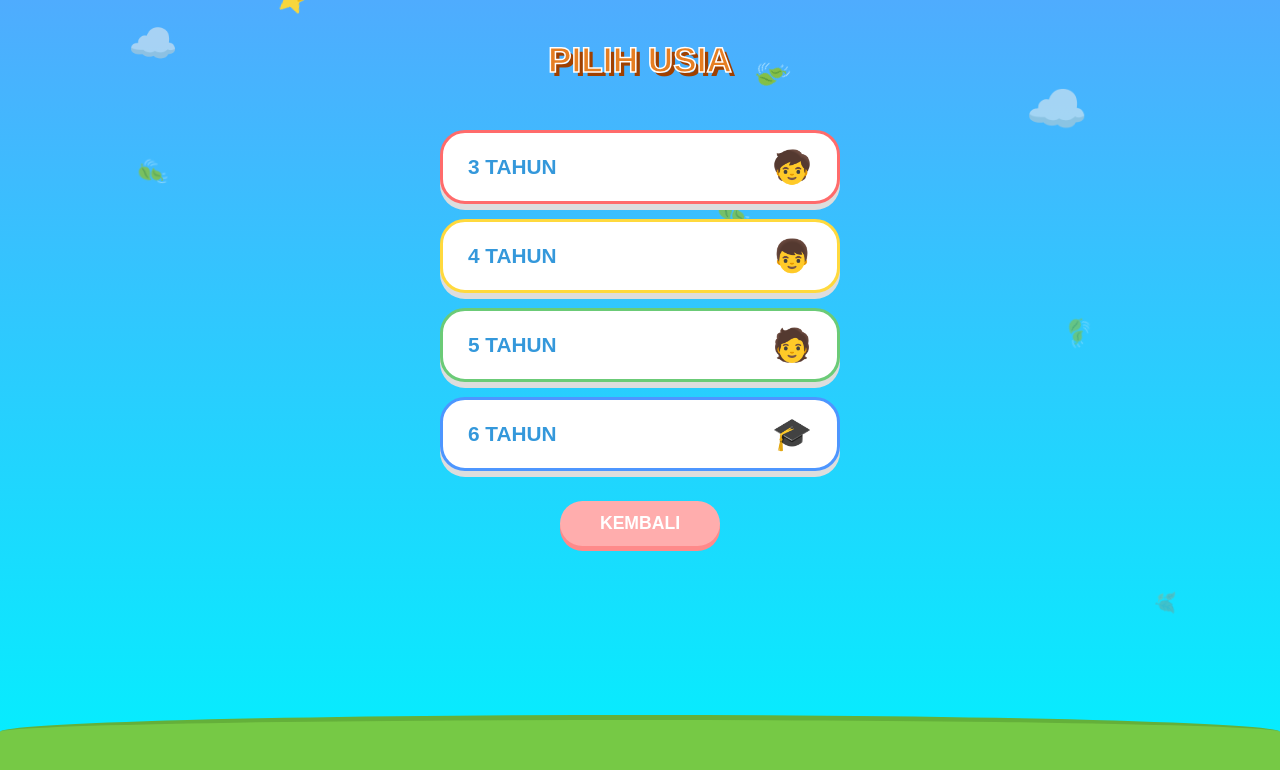
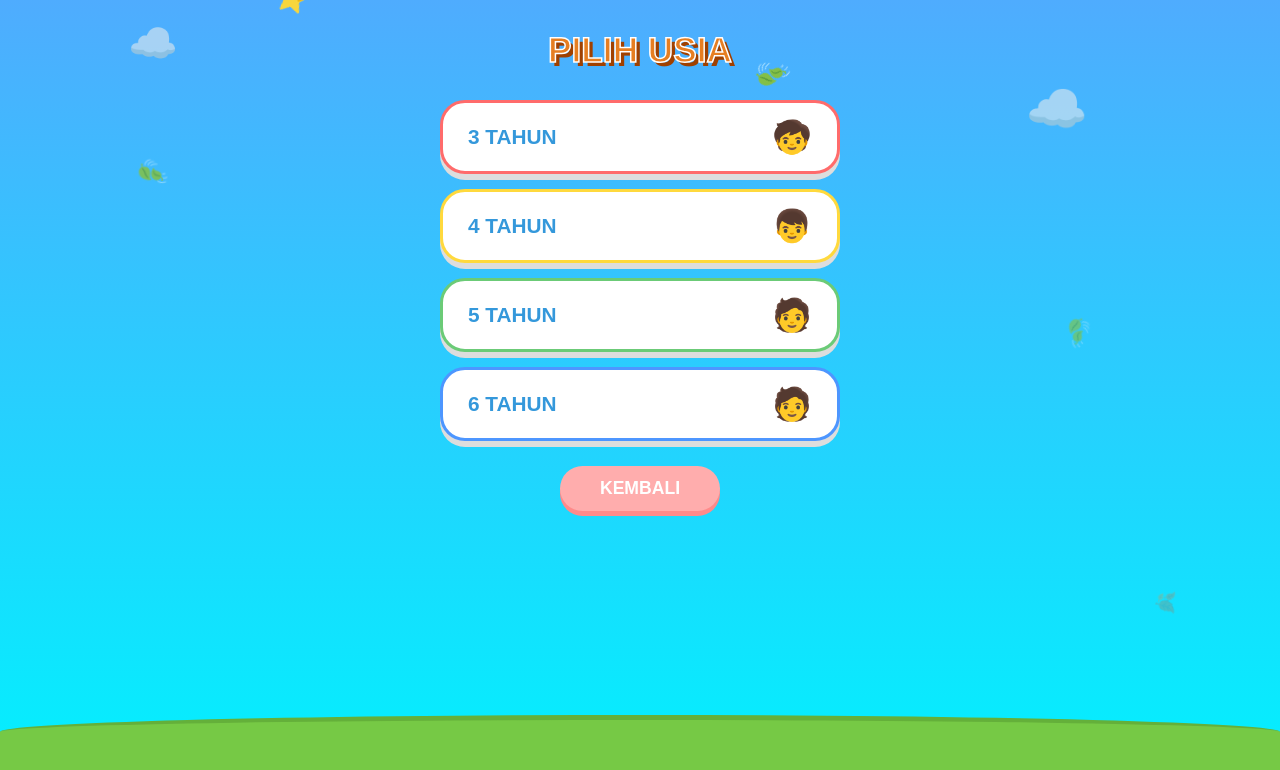
Before and after one commit to mailmuhammadrifai-web/Stimulasi-Bicara-Anak-Prasekolah, a plain HTML site: page pilihusiastimulasi.html in a window 1280 px wide. Drawn offline with Linux system fonts and the light colour scheme.

Commit message:
Refactor HTML structure and styles for clarity

```diff
--- a/pilihusiastimulasi.html
+++ b/pilihusiastimulasi.html
@@ -33,7 +33,7 @@
 
         /* --- Header --- */
         .header {
-            margin-top: 50px;
+            margin-top: 40px;
             z-index: 10;
             text-align: center;
         }
@@ -56,7 +56,7 @@
         .menu-list {
             width: 85%;
             max-width: 400px;
-            margin-top: 40px;
+            margin-top: 20px;
             display: flex;
             flex-direction: column;
             gap: 15px;
@@ -103,7 +103,7 @@
 
         /* --- Tombol Kembali --- */
         .btn-kembali {
-            margin-top: 30px;
+            margin-top: 25px;
             background: #FFADAD;
             color: white;
             border: none;
@@ -173,7 +173,7 @@
 
             <button class="menu-item btn-6" onclick="navigasi('stimulasi6.html')">
                 <span class="age-text">6 TAHUN</span>
-                <span class="age-icon">🎓</span>
+                <span class="age-icon">🧑</span>
             </button>
         </div>
 
```
